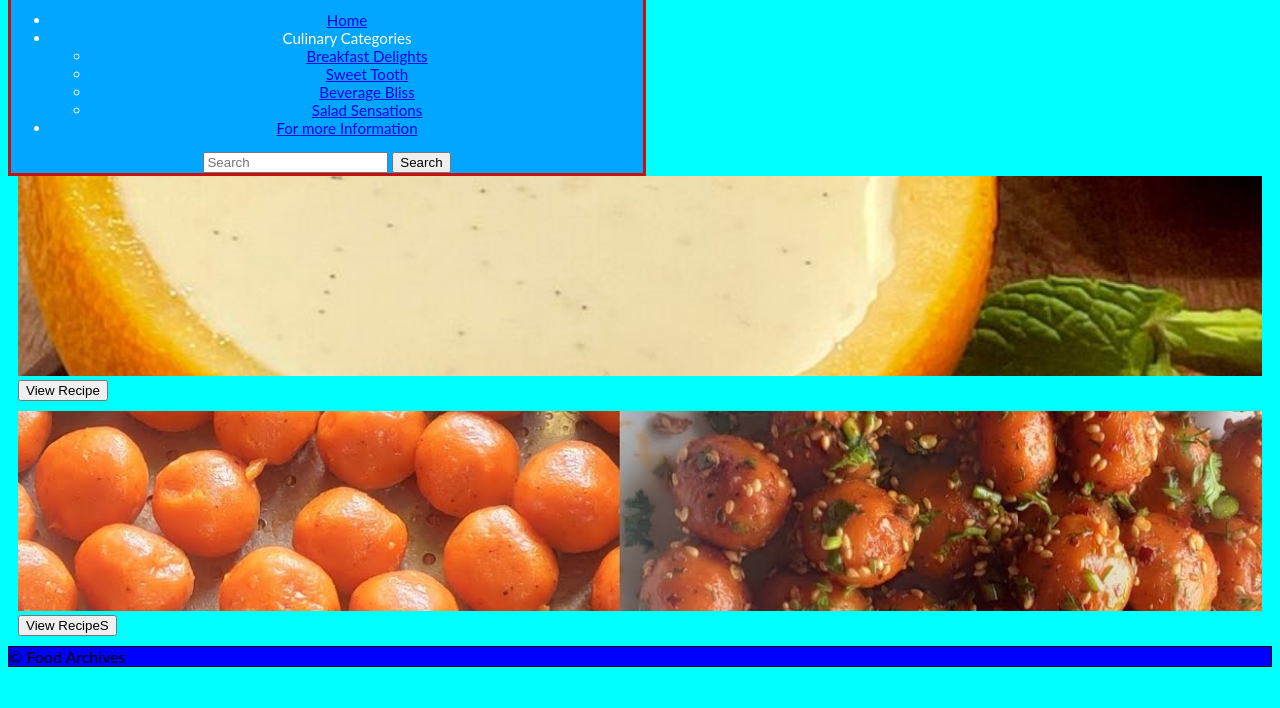
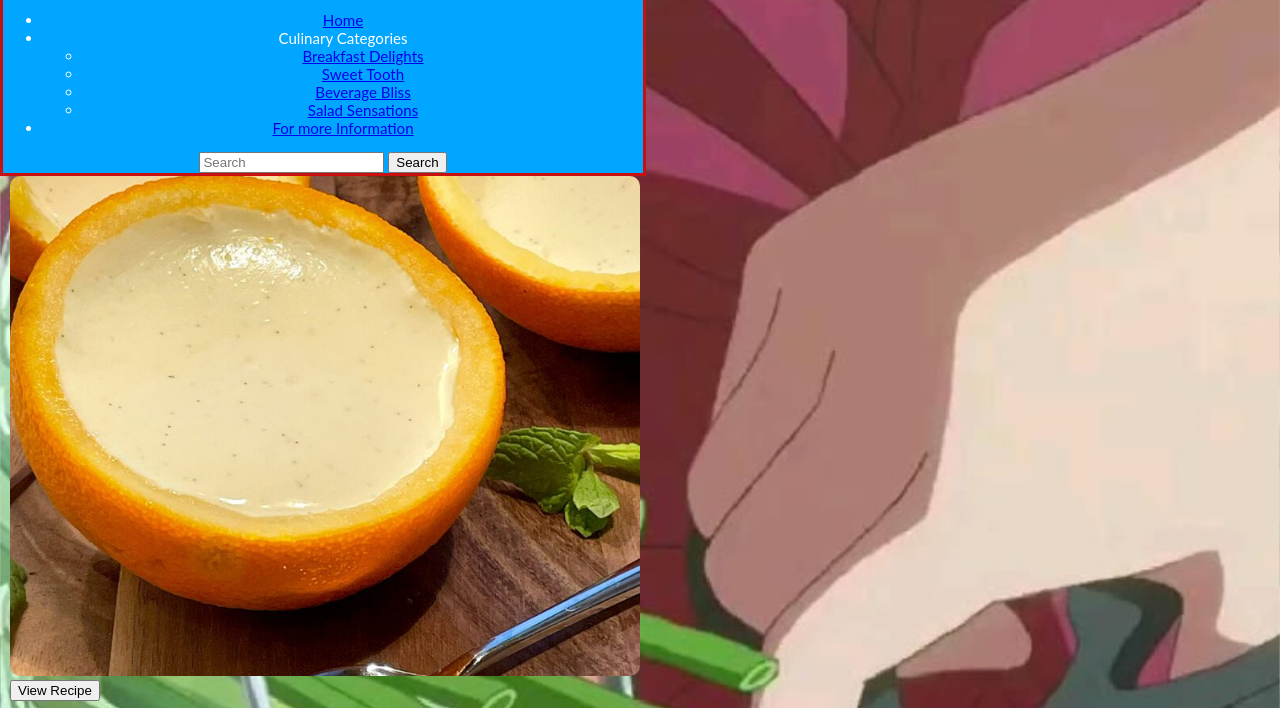
Before and after one commit to paulineowame/bida24-313group1-7, a plain HTML site: page dessertlist.html in a window 1280 px wide. Shown: the part 53-761 px from the top of the page. Drawn offline with nearby package versions, Linux system fonts and the light colour scheme.

Commit message:
new files and modifications

```diff
--- a/styles.css
+++ b/styles.css
@@ -1,8 +1,13 @@
 body {
     color: black;
-    background-color: aqua;
     font-family: lato, sans-serif;
     font-size: 1em;
+    background-image: url(anime\ cooking\ aesthetic.jpeg);
+    background-size: cover;
+    background-attachment: fixed;
+    background-position: center center;
+    background-repeat: no-repeat;
+    margin: 0;
 }
 nav {
     border:3px solid rgb(200, 16, 16);
@@ -44,8 +49,9 @@ header {
     margin: 10px;
 }
 .recipe-img {
-    width: 100%;
-    height: 200px;
+    width: 50%;
+    height: 500px;
+    border-radius: 10px;
     object-fit: cover;
 }
 .card-title {
```
Also changed, not shown: anime cooking aesthetic.jpeg (added), download.jpeg (added).
